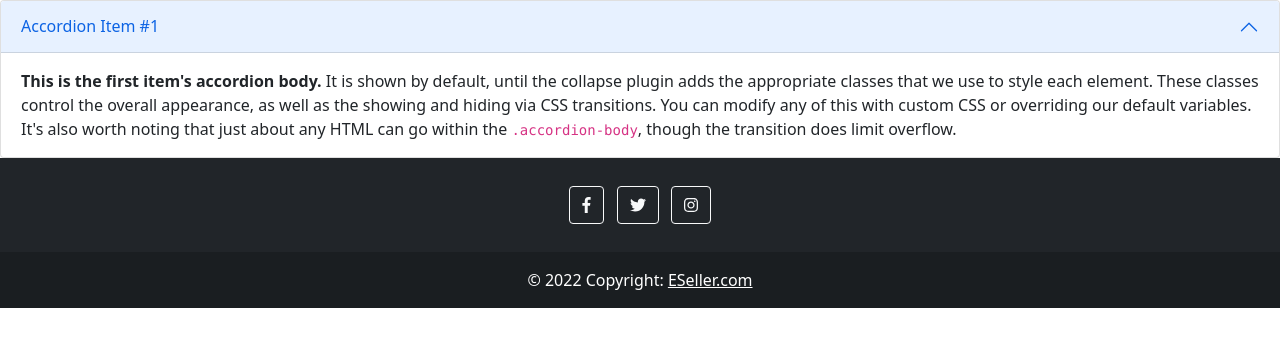
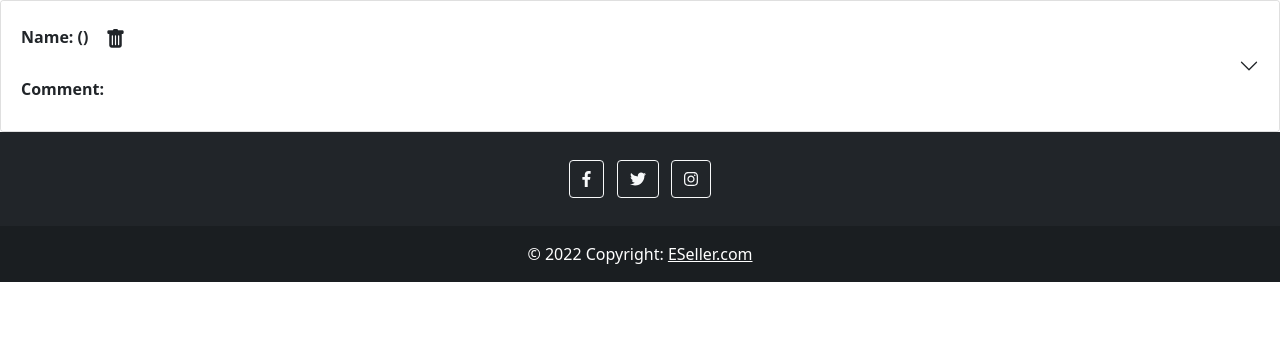
Before and after one commit to Sunjaree/Eseller-Online-Shop, a Django app: page /replies_contact_admin in a window 1280 px wide. Shown: the part 86-433 px from the top of the page. Run offline with Django 3.2, Linux system fonts and the light colour scheme; a user stored in the database is signed in; data comes from the database, SQL or seed files in the repository; both versions use the stored data as it was after the commit; tables that the repository leaves empty hold one stand-in row (values such as "Sample post"); parts of the project's set-up code (start-up, migrations or seed data) failed here and were passed over; some libraries are stand-ins or nearby versions.

Commit message:
Now admin can view sent replies

```diff
--- a/ESeller/home/admin.py
+++ b/ESeller/home/admin.py
@@ -1,5 +1,6 @@
 from django.contrib import admin
-from home.models import Contact, Product
+from home.models import Contact, Product, Sent_replies
 
 admin.site.register(Contact)
 admin.site.register(Product)
+admin.site.register(Sent_replies)
--- a/ESeller/home/models.py
+++ b/ESeller/home/models.py
@@ -3,6 +3,9 @@
 from unicodedata import category
 from django.db import models
 from numpy import ma
+
+
+
 
 
 # Create your models here.
@@ -13,9 +16,25 @@
     phone = models.CharField(max_length=100);
     comment = models.TextField(max_length=100)
     date = models.DateField()
+    is_replied = models.BooleanField(default=False)
 
     def __str__(self):
         return self.name
+
+
+class Sent_replies(models.Model):
+    message_sender = models.ForeignKey(Contact,on_delete=models.CASCADE, null=True)
+    subject = models.TextField(max_length=100)
+    reply = models.TextField(max_length=500)
+    def __str__(self):
+        return self.message_sender.name
+
+
+
+
+
+
+
 
 
 
--- a/ESeller/home/urls.py
+++ b/ESeller/home/urls.py
@@ -41,7 +41,7 @@
     path("sendEmails_contact_admin/<int:message_id>",views.sendEmails_contact_admin, name='sendEmails_contact_admin'),
     path("deleteEmails_contact_admin/<int:message_id>",views.deleteEmails_contact_admin, name='deleteEmails_contact_admin'),
     path("replies_contact_admin",views.replies_contact_admin, name='replies_contact_admin'),
-
+    path("deleteEmails_Sent_replies_admin/<int:message_id>",views.deleteEmails_Sent_replies_admin, name='deleteEmails_Sent_replies_admin'),
 
 
 
--- a/ESeller/home/views.py
+++ b/ESeller/home/views.py
@@ -6,7 +6,7 @@
 from datetime import datetime
 
 from matplotlib import image
-from home.models import Contact, Product
+from home.models import Contact, Product, Sent_replies
 from django.contrib import messages
 from django.contrib.auth.models import User
 from django.contrib.auth import authenticate,login,logout
@@ -37,7 +37,7 @@
 
 
 
-
+# Client Contact
 def contact(request):
     if request.method == "POST":
         name = request.POST.get("name")
@@ -49,6 +49,23 @@
             contact.save()
             messages.success(request, 'Your response has been submitted successfully!!!')
     return render(request,'contact.html')
+
+
+
+# Admin Contact view
+@login_required(login_url='/login')
+def contact_admin(request):
+    if request.user.is_superuser :
+      contact = Contact.objects.all().filter(is_replied=False).order_by('-date')
+      n = Contact.objects.count()
+      params = {'contact': contact, 'n':1}
+      return render(request,'contact_admin.html',params)
+
+    else:
+        return render(request,'html_view_with_error',{"error" : "PERMISSION DENIED"})
+
+
+
 
 
 # Admin Send Email Through Contact
@@ -65,8 +82,24 @@
             [recipient],
             fail_silently=False
         )
+
+        contact = Contact.objects.get(pk=message_id)
+        contact.is_replied = True
+        contact.save()
+
+        Sent_replies.objects.create(message_sender=contact)
+        Sent_replies_message_id = Sent_replies.objects.get(message_sender__message_id=message_id)
+        Sent_replies_message_id.reply = message
+        Sent_replies_message_id.subject = subject
+        Sent_replies_message_id.save()
+
+
         messages.success(request, 'Message has been sent successfully!!!')
         return redirect("contact_admin")
+
+
+
+
 
 # Admin Delete Email Through Contact
 def deleteEmails_contact_admin(request,message_id):
@@ -75,24 +108,22 @@
         return redirect("contact_admin")
 
 
-# Contact Admin
-@login_required(login_url='/login')
-def contact_admin(request):
-    if request.user.is_superuser :
-      contact = Contact.objects.all().order_by('-date')
-      n = Contact.objects.count()
-      params = {'contact': contact, 'n':1}
-      return render(request,'contact_admin.html',params)
 
-    else:
-        return render(request,'html_view_with_error',{"error" : "PERMISSION DENIED"})
 
 
 # View Sent Replies
 @login_required(login_url='/login')
 def replies_contact_admin(request):
     if request.user.is_superuser :
-        return render(request,'replies_contact_admin.html')
+        sent_replies = Sent_replies.objects.all()
+        params = {'sent_replies': sent_replies}
+        return render(request,'replies_contact_admin.html',params)
+
+# Admin Delete Email Through Sent Replies
+def deleteEmails_Sent_replies_admin(request,message_id):
+        message = Sent_replies.objects.get(message_sender__message_id=message_id)
+        message.delete()
+        return redirect("replies_contact_admin")
 
 
 
--- a/ESeller/templates/replies_contact_admin.html
+++ b/ESeller/templates/replies_contact_admin.html
@@ -1,36 +1,60 @@
-{% extends 'base.html' %}
-
-
-
-{% block title %}
-Replies
-{% endblock title %}
+{% extends 'base.html' %} {% block title %} Replies {% endblock title %}
+{%block body %} {% for i in sent_replies %}
 
 
 
 
-{% block body %}
+
+<div class="accordion" id="accordionExample">
 
 
+  <div class="accordion-item">
+    <h2 class="accordion-header" id="headingTwo-{{ forloop.counter }}">
+      <button
+        class="accordion-button collapsed"
+        type="button"
+        data-bs-toggle="collapse"
+        data-bs-target="#collapseTwo-{{ forloop.counter }}"
+        aria-expanded="false"
+        aria-controls="collapseTwo"
+      >
 
-<div class="accordion" id="accordionPanelsStayOpenReply">
+      <strong>Name:
+        {{i.message_sender.name}}
+        ({{i.message_sender.email}})
+        <a class="btn me-5" href="{% url 'deleteEmails_Sent_replies_admin' i.message_sender.message_id %}" role="button"><i class="bi bi-trash-fill" style="font-size: 20px"></i></a>
+        <br>
+        <br>
+        <div class="container px-0 mx-0 mb-3">
+          Comment:
+          {{i.message_sender.comment}}
+        </div>
 
-    <div class="accordion-item">
-      <h2 class="accordion-header" id="panelsStayOpen-headingOne">
-        <button class="accordion-button" type="button" data-bs-toggle="collapse" data-bs-target="#panelsStayOpen-collapseOne" aria-expanded="true" aria-controls="panelsStayOpen-collapseOne">
-          Accordion Item #1
+          </strong>
+
       </button>
     </h2>
-      <div id="panelsStayOpen-collapseOne" class="accordion-collapse collapse show" aria-labelledby="panelsStayOpen-headingOne">
+    <div
+      id="collapseTwo-{{ forloop.counter }}"
+      class="accordion-collapse collapse"
+      aria-labelledby="headingTwo"
+      data-bs-parent="#accordionExample-{{ forloop.counter }}"
+    >
       <div class="accordion-body">
-          <strong>This is the first item's accordion body.</strong> It is shown by default, until the collapse plugin adds the appropriate classes that we use to style each element. These classes control the overall appearance, as well as the showing and hiding via CSS transitions. You can modify any of this with custom CSS or overriding our default variables. It's also worth noting that just about any HTML can go within the <code>.accordion-body</code>, though the transition does limit overflow.
+        <p>Subject: {{i.subject}}</p>
+        {{i.reply}}
+
       </div>
     </div>
   </div>
 
 
-  </div>
 
 
 
+
+
+</div>
+
+{% endfor %}
 {% endblock body %}
```
Also changed, not shown: ESeller/db.sqlite3, ESeller/home/migrations/0004_auto_20220215_1940.py (added). Lines whose indentation alone changed are shown as unchanged.
